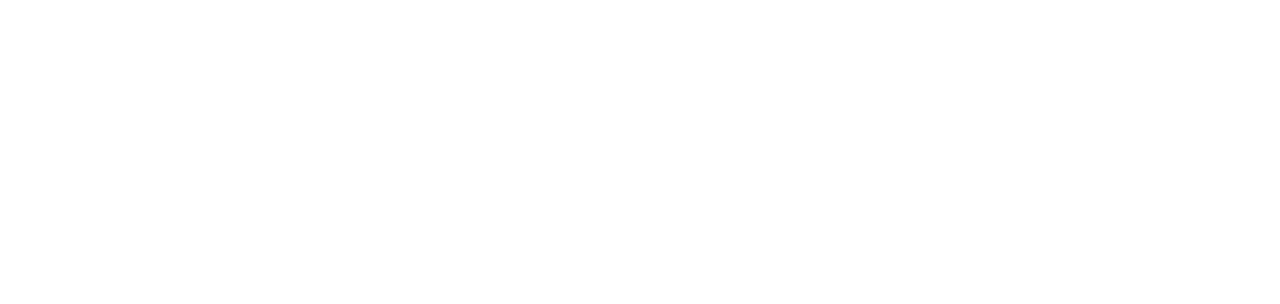
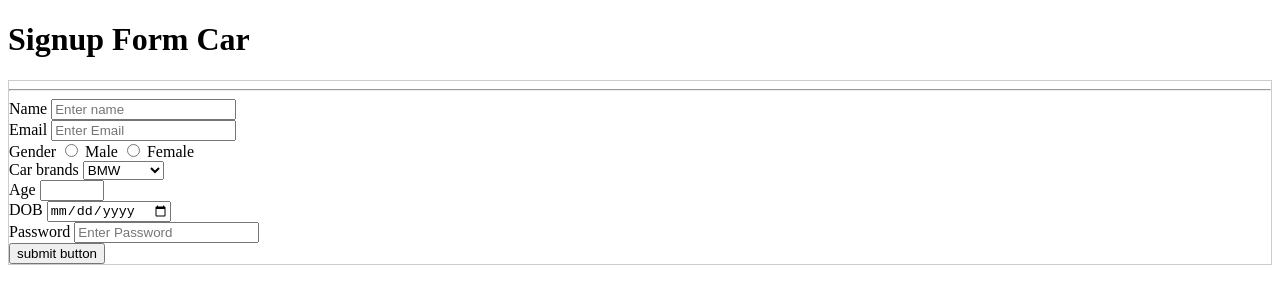
Before and after one commit to acciojob/signup-form-car-arjunrnj, a website: page main.html in a window 1280 px wide. Drawn offline with Linux system fonts and the light colour scheme.

Commit message:
signup for car

```diff
--- a/main.html
+++ b/main.html
@@ -8,6 +8,44 @@
 
 <body>
 	<!-- the entire body must be written by student -->
+	<h1>Signup Form Car</h1>
+	<form action="action_page.php" style="border:1px solid #ccc">
+		<div class="container">
+		  <hr>
+		  <label for="name"> Name</label>
+		  <input type="text" placeholder="Enter name" id="name" name="name" required>
+		  <br>
+		  <label for="email">Email</label>
+		  <input type="text" placeholder="Enter Email" id="email" name="email" required>
+		  <br>
+		  <label for="gender">Gender</label>
+		  <input type="radio" id="gender" value="gender">
+		  <label for="male">Male</label>
+		  <input type="radio" id="gender" value="gender">
+		  <label for="female">Female</label>
+		  <br>
+		  <label for="car">Car brands</label>
+		  <select name="cars" id="cars">
+			<option value="bmw">BMW</option>
+			<option value="audi">Audi</option>
+			<option value="mercedez">Mercedez</option>
+		  </select>
+		  <br>
+		  <label for="age">Age</label>
+		  <input type="number" id="age" min="18" max="100">
+		  <br>
+		  <label for="dob">DOB</label>
+		  <input type="date" id="dob">
+		  <br>
+		  <label for="password">Password</label>
+		  <input type="password" placeholder="Enter Password" id="password" name="psw" required>
+
+
+		  <div class="clearfix">
+			<button type="submit" class="signupbtn">submit button</button>
+		  </div>
+		</div>
+	  </form>
     <script type="text/javascript" src="./script.js">
 </script>
 
```
